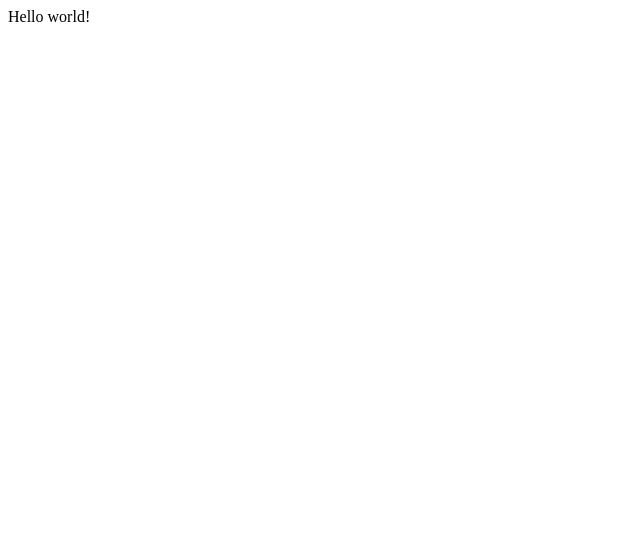
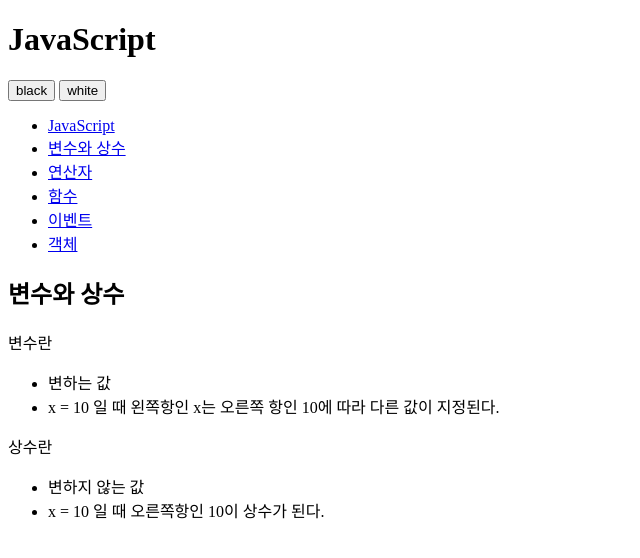
Before and after one commit to younghojo/opentutorials-younghojo, a plain HTML site: page index.html in a window 1280 px wide. Shown: the whole page, without its empty margins (0-640 px from the left). Drawn offline with Linux system fonts and the light colour scheme.

Commit message:
add html

```diff
--- a/index.html
+++ b/index.html
@@ -1,24 +1,52 @@
 <!DOCTYPE html>
-<html lang="en">
-	<head>
-		<meta charset="utf-8">
-
-		<!-- Always force latest IE rendering engine (even in intranet) & Chrome Frame
-		Remove this if you use the .htaccess -->
-		<meta http-equiv="X-UA-Compatible" content="IE=edge,chrome=1">
-
-		<title>index</title>
-		<meta name="description" content="">
-		<meta name="author" content="Cho">
-
-		<meta name="viewport" content="width=device-width; initial-scale=1.0">
-
-		<!-- Replace favicon.ico & apple-touch-icon.png in the root of your domain and delete these references -->
-		<link rel="shortcut icon" href="/favicon.ico">
-		<link rel="apple-touch-icon" href="/apple-touch-icon.png">
-	</head>
-
-	<body>
-		Hello world!
-	</body>
+<html>
+<head>
+<meta charset="utf-8" />
+</head>
+<body id="body">
+<div>
+<header>
+<h1>JavaScript</h1>
+</header>
+<div id="toolbar">
+<input type="button" value="black" />
+<input type="button" value="white" />
+</div>
+<nav>
+<ul>
+<li><a href="http://opentutorials.org/course/49/17">JavaScript</a></li>
+<li><a href="http://opentutorials.org/course/49/16">변수와 상수</a></li>
+<li><a href="http://opentutorials.org/course/49/18">연산자</a></li>
+<li><a href="http://opentutorials.org/course/49/19">함수</a></li>
+<li><a href="http://opentutorials.org/course/49/20">이벤트</a></li>
+<li><a href="http://opentutorials.org/course/49/21">객체</a></li>
+</ul>
+</nav>
+<article>
+<h2>변수와 상수</h2>
+<div>
+<p>변수란</p>
+<ul>
+<li>
+변하는 값
+</li>
+<li>
+x = 10 일 때 왼쪽항인 x는 오른쪽 항인 10에 따라 다른 값이 지정된다.
+</li>
+</ul>
+<p>
+상수란
+</p>
+<ul>
+<li>
+변하지 않는 값
+</li>
+<li>
+x = 10 일 때 오른쪽항인 10이 상수가 된다.
+</li>
+</ul>
+</div>
+</article>
+</div>
+</body>
 </html>
```
